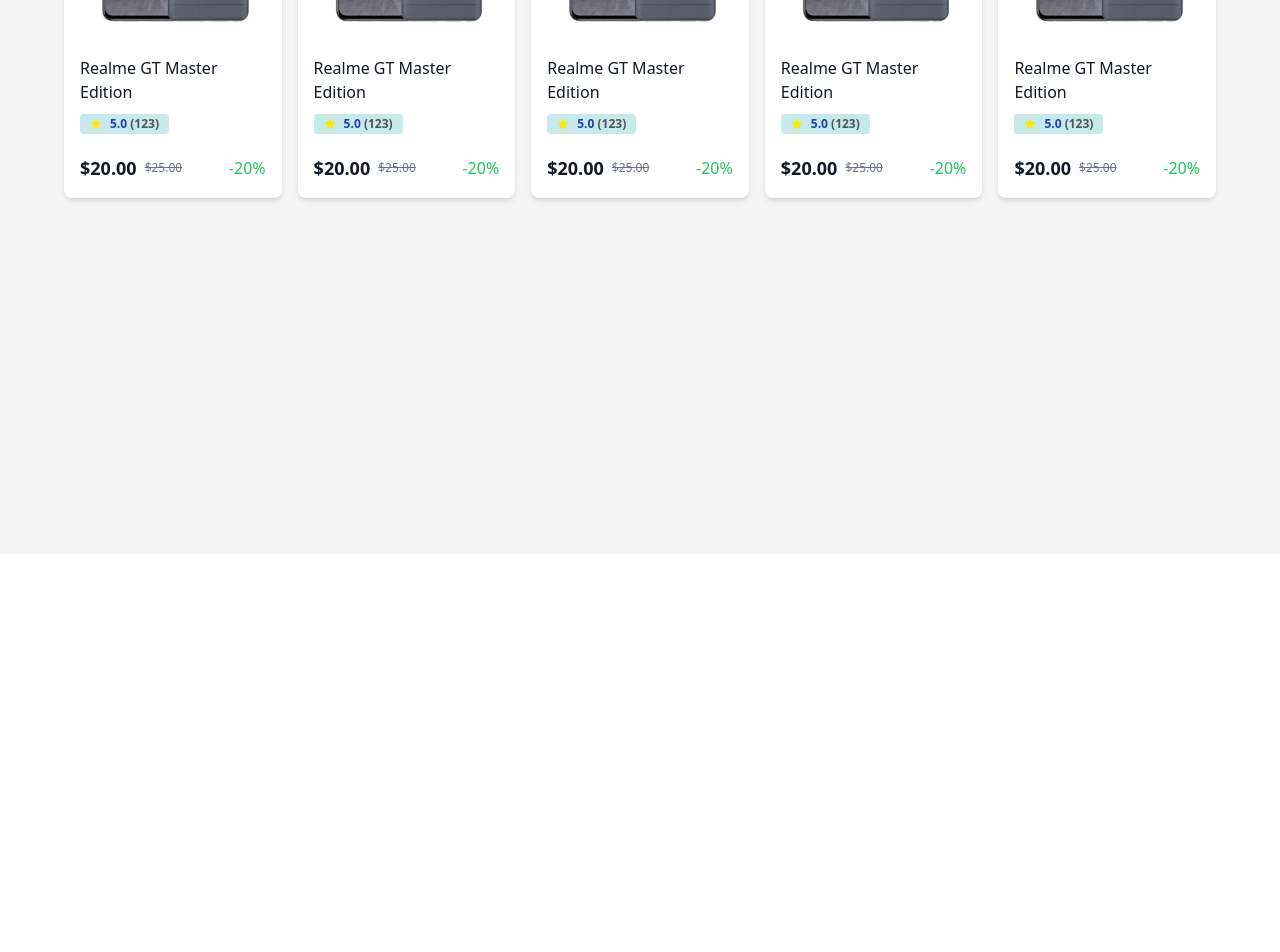
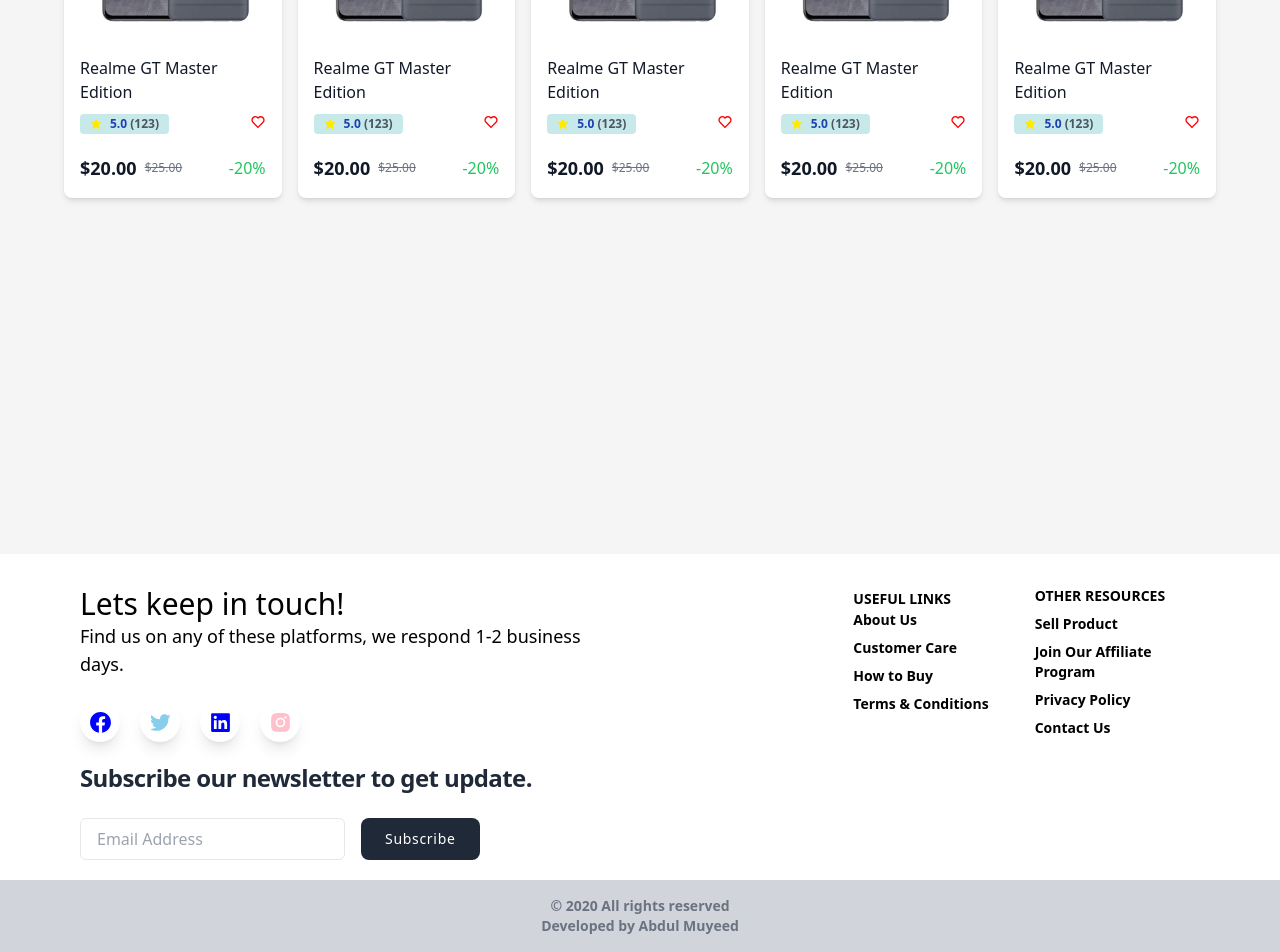
Before and after one commit to abdul-muyeed/Phone-Ecommerce-Site-Forntend-React, a React (Vite) app: page / in a window 1280 px wide. Shown: the part 1765-2717 px from the top of the page. Before the commit the page ends 2319 px from the top, so only its background shows below. Built offline with nearby package versions, Linux system fonts and the light colour scheme.

Commit message:
footer added

```diff
--- /dev/null
+++ b/src/components/Alert.jsx
@@ -0,0 +1,22 @@
+import PropTypes from "prop-types";
+function Alert(props) {
+
+    const {status,message,show,color} = props;
+  return (
+    <>
+    <div className={`${show} z-20 fixed right-1/2 top-1 flex bg-${color}-100 rounded-lg p-4 mb-4 text-sm text-${color}-700 transform translate-x-1/2`} role="alert">
+            {status && message && <div><span className="font-medium">{status}! </span> {message}</div>}
+    </div>
+    </>
+
+  );
+}
+
+export default Alert
+
+Alert.propTypes = {
+    status: PropTypes.string,
+    message: PropTypes.string,
+    show: PropTypes.string,
+    color: PropTypes.string,
+  };
--- a/src/components/Card.jsx
+++ b/src/components/Card.jsx
@@ -1,14 +1,31 @@
-import {BiSolidStar} from 'react-icons/bi'
+import {BiSolidStar,BiHeart} from 'react-icons/bi'
 import { useState } from "react";
 import product from '../assets/product-1.webp'
+import Alert from "./Alert";
 
 function Card() {
     const [show, setShow] = useState("");
+    const [view, setview] = useState("hidden");
+    const [status, setStatus] = useState("");
+    const [message, setmessage] = useState("");
+    const [color, setcolor] = useState("");
+    const showAlert = (status,message,color,show) => () => {
+    setStatus(status);
+    setmessage(message);
+    setcolor(color);
+    setview(show);
+    setTimeout(() => {
+      setview('hidden');
+    }, 2000);
+    }
 
 
 
   return (
     <>
+
+    <Alert status={status} message={message} color={color} show={view}/>
+
       <div onMouseEnter={()=> setShow('chartshow')} onMouseLeave={()=> setShow('')} className="w-45 transform overflow-hidden rounded-lg bg-white  shadow-md duration-300 hover:scale-105 hover:shadow-lg relative">
         <img
           className="h-45 w-full object-cover object-center"
@@ -19,10 +36,10 @@
           <h2 className="mb-2 text-base font-medium  text-gray-900">
           Realme GT Master Edition
           </h2>
-          <div className=" mt-2.5 mb-5">
-
-					<span className="flex w-fit justify-center items-center gap-2 bg-[#C8E9E9] text-blue-800 text-xs font-semibold mr-2 px-2.5 py-0.5 rounded"> <BiSolidStar color='#FFE900'/> <span>5.0 <span className='text-gray-600'>(123)</span></span>  </span>
-				</div>
+          <div className=" mt-2.5 mb-5 flex justify-between">
+          <span className="flex w-fit justify-center items-center gap-2 bg-[#C8E9E9] text-blue-800 text-xs font-semibold mr-2 px-2.5 py-0.5 rounded"> <BiSolidStar color='#FFE900'/> <span>5.0 <span className='text-gray-600'>(123)</span></span>  </span>
+          <BiHeart color='red' onClick={showAlert('successful','Added to Favorite','green','')}/>
+        </div>
           <div className="flex items-center">
 
             <p className="mr-2 text-lg font-semibold text-gray-900 ">
@@ -36,7 +53,7 @@
             </p>
           </div>
         </div>
-        <div className={`absolute bg-blue-500 text-white text-md font-semibold h-20 w-full flex justify-center pt-2 -bottom-9 opacity-0 cursor-pointer  ${show}`}> Add to Cart </div>
+        <div className={`absolute bg-blue-500 text-white text-md font-semibold h-20 w-full flex justify-center pt-2 -bottom-9 opacity-0 cursor-pointer  ${show}`} onClick={showAlert('successful','Added to Cart','green','')}> Add to Cart </div>
       </div>
     </>
   );
--- /dev/null
+++ b/src/components/Footer.jsx
@@ -0,0 +1,86 @@
+import { BiLogoFacebookCircle,BiLogoTwitter,BiLogoLinkedinSquare,BiLogoInstagramAlt } from "react-icons/bi";
+
+function Footer() {
+  return (
+    <>
+    <div className="relative bg-blueGray-200 pt-8">
+  <div className="container">
+    <div className="flex flex-wrap text-left lg:text-left pb-5">
+      <div className="w-full lg:w-6/12 px-4">
+        <h4 className="text-3xl fonat-semibold text-blueGray-700">Lets keep in touch!</h4>
+        <h5 className="text-lg mt-0 mb-2 text-blueGray-600">
+          Find us on any of these platforms, we respond 1-2 business days.
+        </h5>
+        <div className="mt-6 lg:mb-0 mb-6 flex gap-x-3">
+          <button className="flex bg-white text-lightBlue-400 shadow-lg font-normal h-10 w-10 items-center justify-center align-center rounded-full outline-none focus:outline-none mr-2" type="button">
+            <BiLogoFacebookCircle size={25} color="blue"/></button><button className="flex bg-white text-lightBlue-600 shadow-lg font-normal h-10 w-10 items-center justify-center align-center rounded-full outline-none focus:outline-none mr-2" type="button">
+            <BiLogoTwitter size={25} color="skyblue"/></button><button className="flex bg-white text-pink-400 shadow-lg font-normal h-10 w-10 items-center justify-center align-center rounded-full outline-none focus:outline-none mr-2" type="button">
+            <BiLogoLinkedinSquare size={25} color="blue"/></button><button className="flex bg-white text-blueGray-800 shadow-lg font-normal h-10 w-10 items-center justify-center align-center rounded-full outline-none focus:outline-none mr-2" type="button">
+            <BiLogoInstagramAlt size={25} color="pink"/>
+          </button>
+        </div>
+        <div className="sm:col-span-2 mt-5">
+                <h1 className="max-w-lg text-xl font-semibold tracking-tight text-gray-800 xl:text-2xl">Subscribe our newsletter to get update.</h1>
+
+                <div className="flex flex-col mx-auto mt-6 space-y-3 md:space-y-0 md:flex-row">
+                    <input id="email" type="text" className="px-4 py-2 text-gray-700 bg-white border rounded-md  focus:border-blue-400 focus:outline-none focus:ring focus:ring-opacity-40 focus:ring-blue-300" placeholder="Email Address"/>
+
+                    <button className="w-full px-6 py-2.5 text-sm font-medium tracking-wider text-white transition-colors duration-300 transform md:w-auto md:mx-4 focus:outline-none bg-gray-800 rounded-lg hover:bg-gray-700 focus:ring focus:ring-gray-300 focus:ring-opacity-80">
+                        Subscribe
+                    </button>
+                </div>
+            </div>
+      </div>
+
+      <div className="w-full lg:w-6/12 px-4">
+        <div className="flex flex-wrap items-top mb-6">
+          <div className="w-full lg:w-4/12 px-4 ml-auto">
+            <span className=" uppercase text-blueGray-500 text-sm font-semibold mb-2">Useful Links</span>
+            <ul className="list-unstyled">
+              <li>
+                <a className="text-blueGray-600 hover:text-blueGray-800 font-semibold block pb-2 text-sm" href="https://www.creative-tim.com/presentation?ref=njs-profile">About Us</a>
+              </li>
+              <li>
+                <a className="text-blueGray-600 hover:text-blueGray-800 font-semibold block pb-2 text-sm" href="https://blog.creative-tim.com?ref=njs-profile">Customer Care</a>
+              </li>
+              <li>
+                <a className="text-blueGray-600 hover:text-blueGray-800 font-semibold block pb-2 text-sm" href="https://www.github.com/creativetimofficial?ref=njs-profile">How to Buy</a>
+              </li>
+              <li>
+                <a className="text-blueGray-600 hover:text-blueGray-800 font-semibold block pb-2 text-sm" href="https://www.creative-tim.com/bootstrap-themes/free?ref=njs-profile">Terms &amp; Conditions</a>
+              </li>
+            </ul>
+          </div>
+          <div className="w-full lg:w-4/12 px-4">
+            <span className="block uppercase text-blueGray-500 text-sm font-semibold mb-2">Other Resources</span>
+            <ul className="list-unstyled">
+              <li>
+                <a className="text-blueGray-600 hover:text-blueGray-800 font-semibold block pb-2 text-sm" href="https://github.com/creativetimofficial/notus-js/blob/main/LICENSE.md?ref=njs-profile">Sell Product</a>
+              </li>
+              <li>
+                <a className="text-blueGray-600 hover:text-blueGray-800 font-semibold block pb-2 text-sm" href="https://creative-tim.com/terms?ref=njs-profile">Join Our Affiliate Program</a>
+              </li>
+              <li>
+                <a className="text-blueGray-600 hover:text-blueGray-800 font-semibold block pb-2 text-sm" href="https://creative-tim.com/privacy?ref=njs-profile">Privacy Policy</a>
+              </li>
+              <li>
+                <a className="text-blueGray-600 hover:text-blueGray-800 font-semibold block pb-2 text-sm" href="https://creative-tim.com/contact-us?ref=njs-profile">Contact Us</a>
+              </li>
+            </ul>
+          </div>
+        </div>
+      </div>
+    </div>
+  </div>
+  <div className="bg-gray-300">
+            <div className="container text-sm text-gray-500 font-semibold px-5 py-4 mx-auto">
+                <p className="text-gray-500 hover:text-gray-800  xl:text-center">© 2020 All rights reserved </p>
+                <p className="text-gray-500 hover:text-gray-800 xl:text-center">Developed by Abdul Muyeed</p>
+            </div>
+        </div>
+</div>
+    </>
+  );
+}
+
+export default Footer;
--- /dev/null
+++ b/src/components/ProductPreview.jsx
@@ -0,0 +1,42 @@
+import { useState } from "react";
+import Card from "./Card";
+function ProductPreview(){
+    const items = ['Relevent', 'New Arrival','Best Selling','Top Rated']
+  const [active, setActive] = useState(0)
+
+
+    return(
+        <>
+        <section className="bg-[#f5f5f5]">
+        <div className="container">
+          <div className="h-screen">
+            <div className="flex justify-between bg-white shadow-md rounded-3xl overflow-hidden mb-5">
+            <ul className="flex justify-start">
+              {items.map((item, index) => {
+                if(index === active){
+                  return <li key={index} onClick={(()=>{setActive(index)})} className="border-r-2 py-3 px-5 text-white transition ease-in duration-200 font-semibold bg-red-500 cursor-pointer">{item}</li>
+                }else{
+                  return <li key={index} onClick={(()=>{setActive(index)})}  className="border-r-2 py-3 px-5 transition ease-in duration-200 cursor-pointer">{item}</li>
+                }
+              })}
+            </ul>
+            <div className="border-l-2 py-3 px-5">All Products</div>
+            </div>
+            <div className="grid grid-cols-5 gap-4 ">
+              {active === 0 && <><Card/><Card/><Card/><Card/><Card/></>}
+              {active === 1 && <><Card/><Card/><Card/><Card/></>}
+              {active === 2 && <><Card/><Card/><Card/></>}
+              {active === 3 && <><Card/><Card/><Card/><Card/></>}
+
+            </div>
+
+
+          </div>
+        </div>
+      </section>
+        </>
+    )
+
+}
+
+export default ProductPreview
--- a/src/pages/Home.jsx
+++ b/src/pages/Home.jsx
@@ -2,52 +2,28 @@
 import "react-responsive-carousel/lib/styles/carousel.min.css";
 import HeroSection from "../components/HeroSection";
 import Trending from "../components/Trending";
-import { useState } from "react";
-import Card from "../components/Card";
+import ProductPreview from "../components/ProductPreview";
+import Footer from "../components/Footer";
+
+
+
+
 
 
 function Home() {
-  const items = ['Relevent', 'New Arrival','Best Selling','Top Rated']
-  const [active, setActive] = useState(0)
+
 
 
 
   return (
     <>
+
       <Header/>
       <HeroSection/>
       <Trending />
-      <section className="bg-[#f5f5f5]">
-        <div className="container">
-          <div className="h-screen">
-            <div className="flex justify-between bg-white shadow-md rounded-3xl overflow-hidden mb-5">
-            <ul className="flex justify-start">
-              {items.map((item, index) => {
-                if(index === active){
-                  return <li key={index} onClick={(()=>{setActive(index)})} className="border-r-2 py-3 px-5 text-white transition ease-in duration-200 font-semibold bg-red-500 cursor-pointer">{item}</li>
-                }else{
-                  return <li key={index} onClick={(()=>{setActive(index)})}  className="border-r-2 py-3 px-5 transition ease-in duration-200 cursor-pointer">{item}</li>
-                }
-              })}
-            </ul>
-            <div className="border-l-2 py-3 px-5">All Products</div>
-            </div>
-            <div className="grid grid-cols-5 gap-4 ">
-
-              <Card/>
-              <Card/>
-              <Card/>
-              <Card/>
-              <Card/>
-            </div>
-
-
-          </div>
-        </div>
-      </section>
-
-
-    </>
+      <ProductPreview />
+      <Footer/>
+      </>
   )
 }
 export default Home
```
